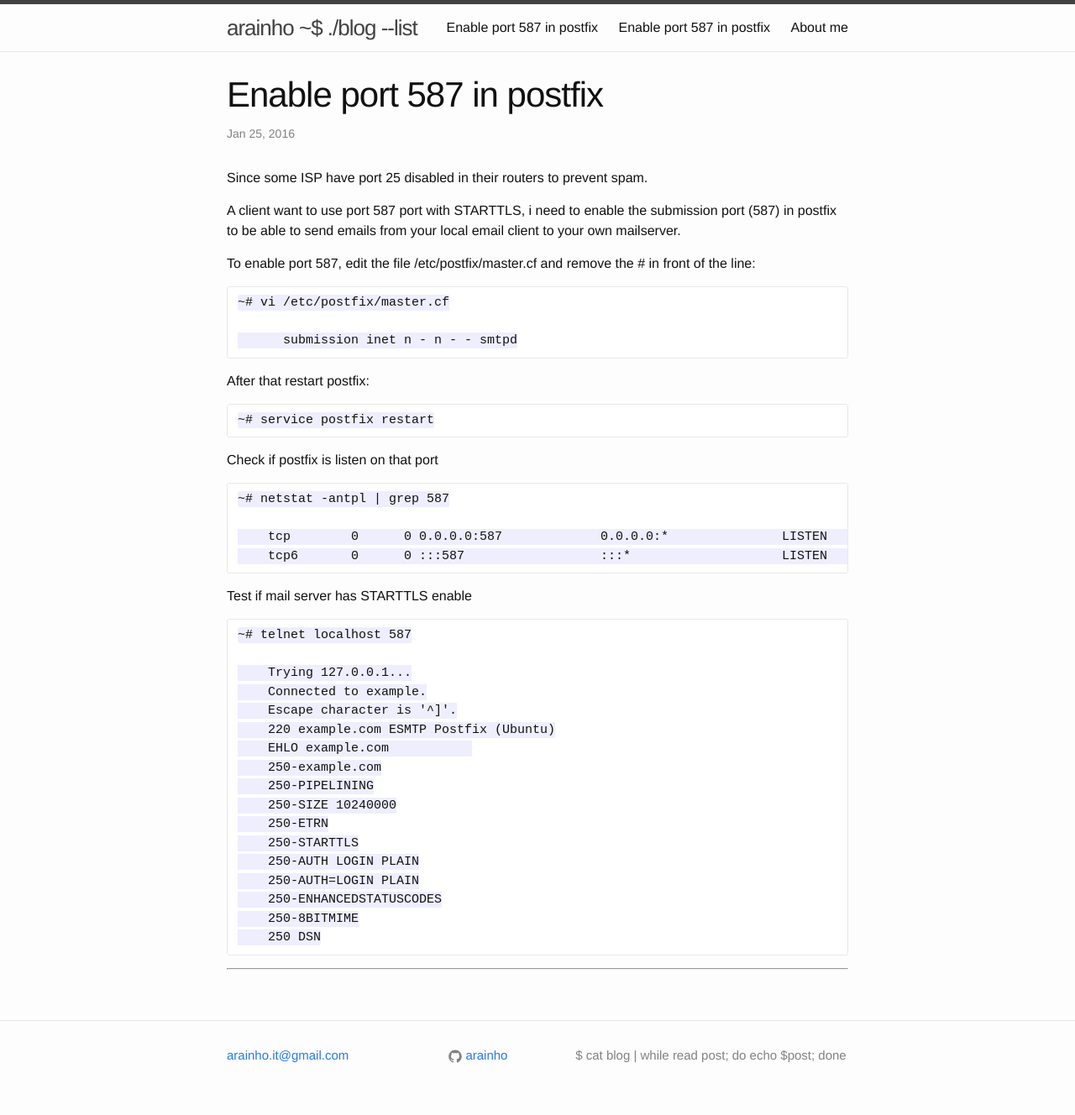
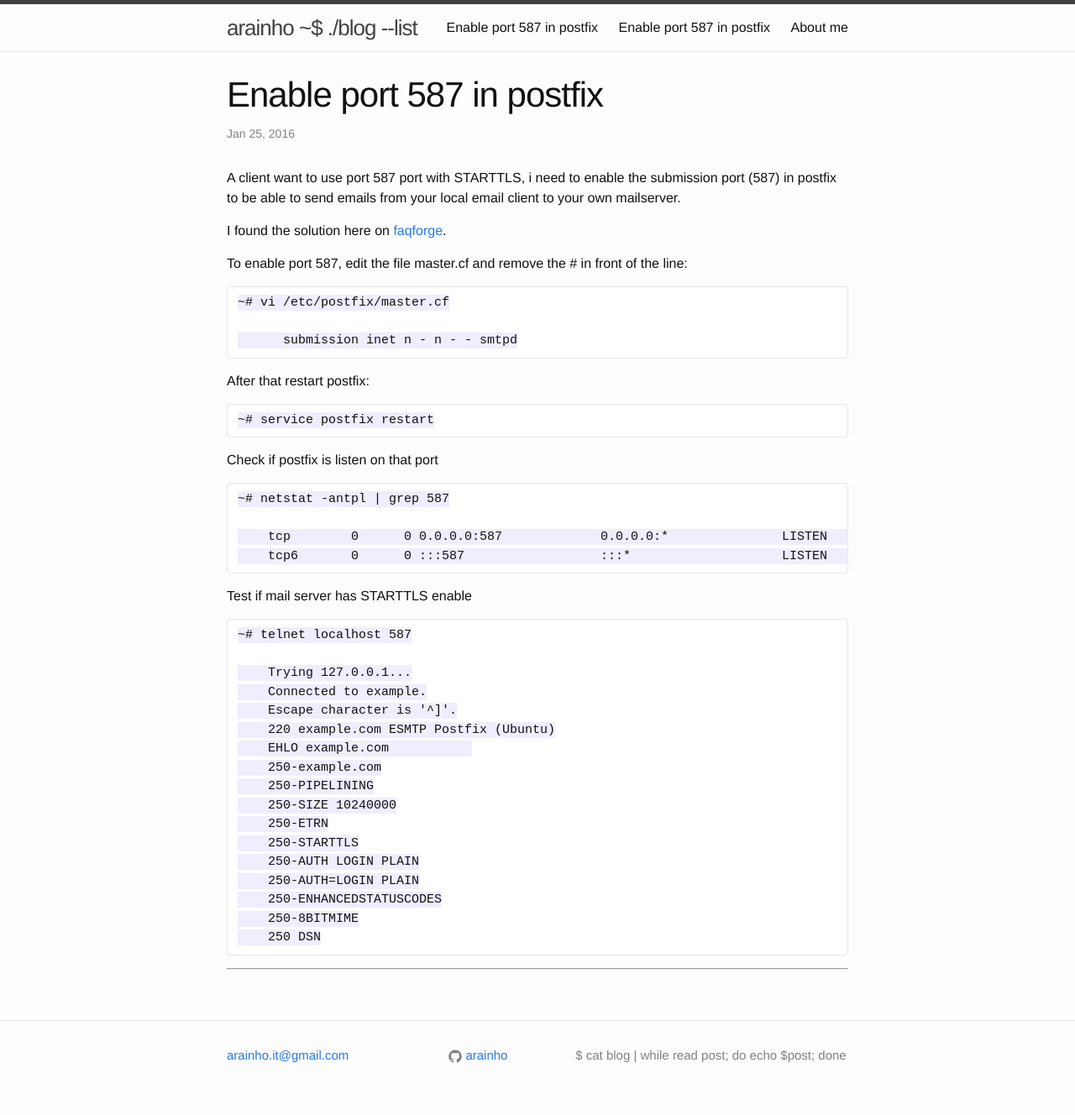
Before and after one commit to arainho/arainho.github.io, a Jekyll site: the page built from _posts/2016-01-25-enable-postfix-submission-port-587.md, in a window 1280 px wide. Shown: the whole page at 84% size. Built offline with Jekyll 4.4.1, drawn with Linux system fonts in a browser that asks for light colours.

Commit message:
fix description

```diff
--- a/_posts/2016-01-25-enable-postfix-submission-port-587.md
+++ b/_posts/2016-01-25-enable-postfix-submission-port-587.md
@@ -5,12 +5,14 @@ date:   2016-01-25 13:35:00
 categories: postfix ubuntu starttls 587
 ---
 
-Since some ISP have port 25 disabled in their routers to prevent spam.
 
 A client want to use port 587 port with STARTTLS, i need to enable the submission port (587) in postfix
 to be able to send emails from your local email client to your own mailserver.
 
-To enable port 587, edit the file /etc/postfix/master.cf
+I found the solution here on [faqforge].
+
+
+To enable port 587, edit the file master.cf
 and remove the # in front of the line:
 
     ~# vi /etc/postfix/master.cf
```
